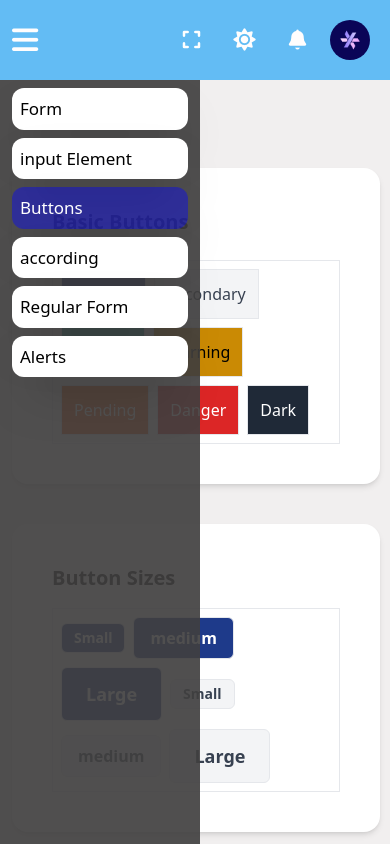
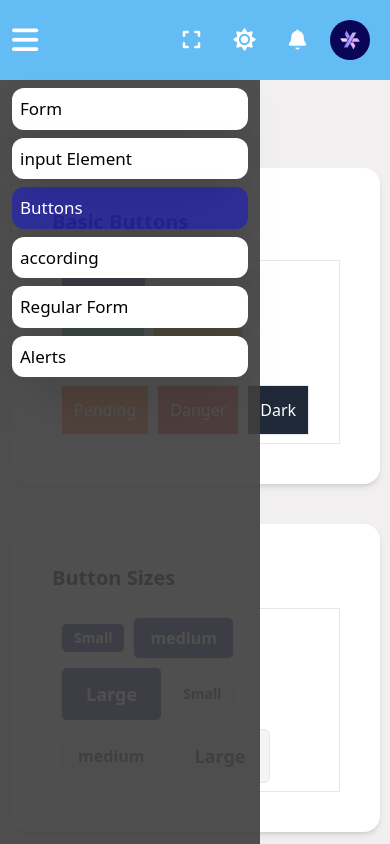
Before and after one commit to cabdikariim242/Ts-Setup, a Vue app: page /buttons in a window 390 px wide. Both pictures are taken after a click on the icon 30 px from the left and 40 px from the top of the page. Shown: the top 844 px of the page. Built offline with nearby package versions, Linux system fonts and the light colour scheme.

Commit message:
added new width

```diff
--- a/src/layout/sidebar.vue
+++ b/src/layout/sidebar.vue
@@ -39,7 +39,7 @@
   <!-- Sidebar for phones -->
   <div
     v-if="open"
-    class="flex lg:hidden fixed bottom-0 top-20 md:hidden bg-[#414040ea] w-full max-w-[200px] h-screen"
+    class="flex lg:hidden fixed bottom-0 top-20 md:hidden bg-[#414040ea] w-full max-w-[260px] h-screen z-[10]"
   >
        <div class="flex flex-col gap-2 w-full mt-2 mx-3">
       <router-link
--- a/src/views/buttons.vue
+++ b/src/views/buttons.vue
@@ -397,7 +397,7 @@ import { defineComponent } from "vue";
         customClass:'',
         disabled:false,
         }
-    }
+    },
 
 
 
```
